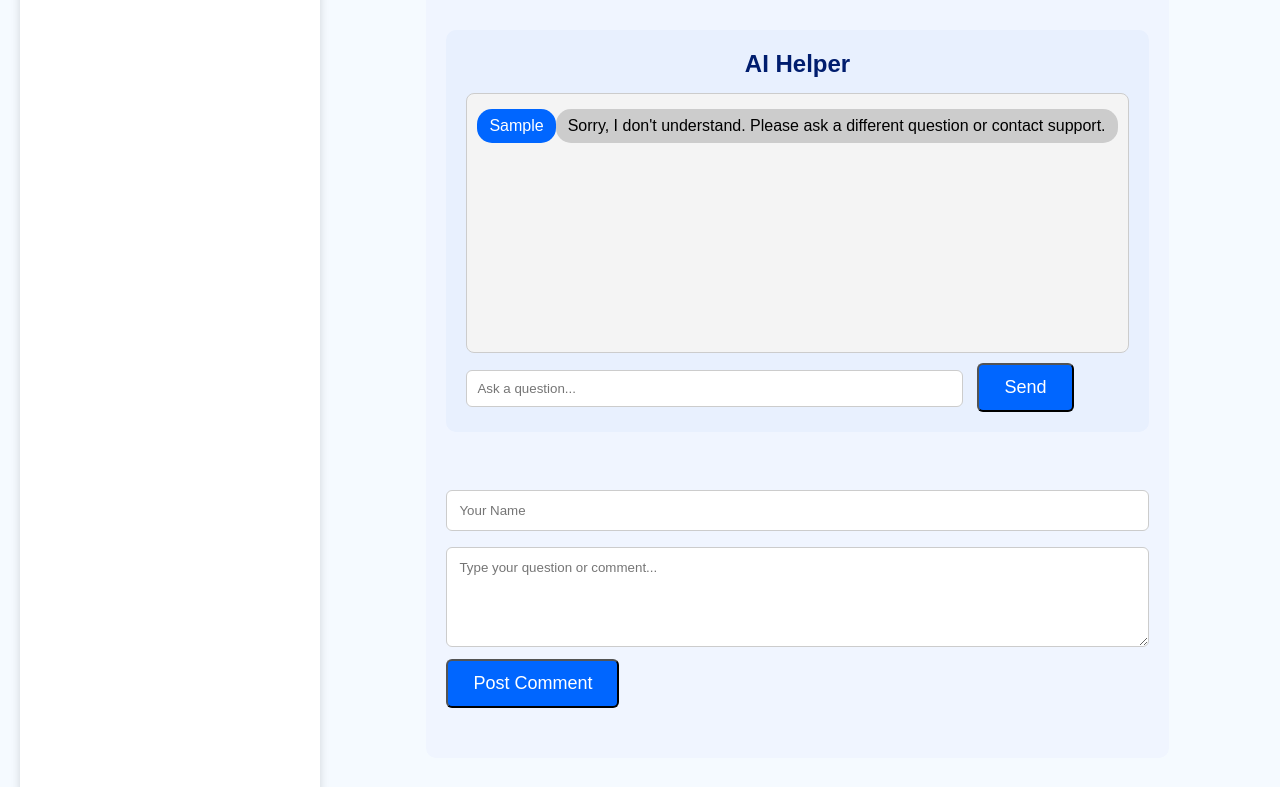
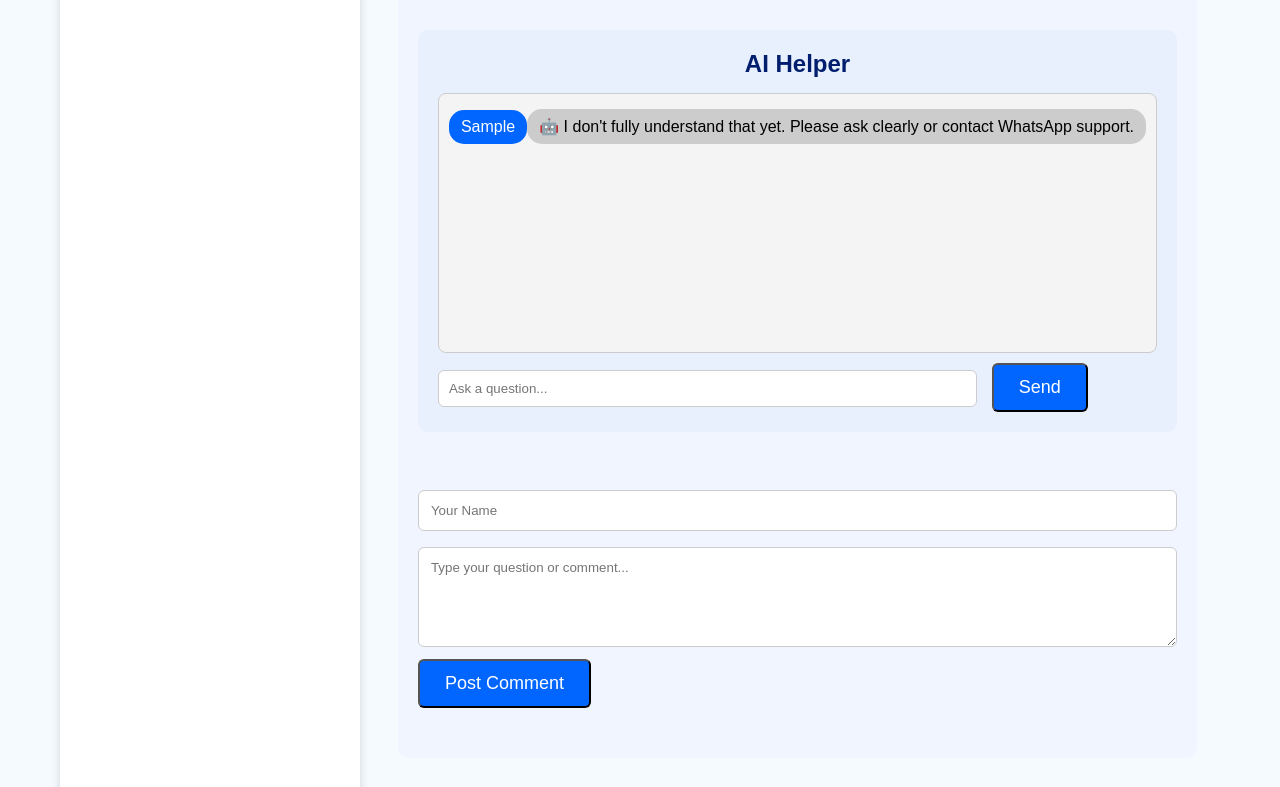
Before and after one commit to ABDUL-AHMEED/moniepoint, a plain HTML site: page dashboard.html in a window 1280 px wide. Both pictures are taken after typing "Sample" into the empty fields and a click on the button "Send". Shown: the part 497-1284 px from the top of the page. Drawn offline with Linux system fonts and the light colour scheme.

Commit message:
Update dashboard.html

```diff
--- a/dashboard.html
+++ b/dashboard.html
@@ -7,8 +7,9 @@
     <link rel="stylesheet" href="style.css">
 </head>
 <body>
-
-    <!-- DASHBOARD NAVBAR -->
+    <div class="container">
+        <!-- everything currently inside body goes here -->
+       <!-- DASHBOARD NAVBAR -->
     <header>
         <nav class="navbar">
             <h2 class="logo">Agent Dashboard</h2>
@@ -73,7 +74,7 @@
             <a href="https://wa.me/234********?text=Hello%20I%20want%20technical%20support" class="btn" target="_blank">Request</a>
         </div>
     </section>
-
+  </div>
   <script>
 const commentForm = document.getElementById('commentForm');
 const commentsList = document.getElementById('commentsList');
@@ -137,18 +138,27 @@ const sendBtn = document.getElementById('sendBtn');
 const userInput = document.getElementById('userInput');
 const chatWindow = document.getElementById('chatWindow');
 
-// Simple AI responses
 function getAIResponse(text){
     text = text.toLowerCase();
-    if(text.includes("activation")){
-        return "To activate your POS, make sure it's connected to the internet and then follow the activation steps on your device.";
-    } else if(text.includes("repair") || text.includes("issue")){
-        return "For repairs, please contact our support via WhatsApp or drop a comment below.";
-    } else if(text.includes("buy")){
-        return "You can purchase a new POS from your nearest agent or contact support for guidance.";
-    } else {
-        return "Sorry, I don't understand. Please ask a different question or contact support.";
+
+    const responses = [
+        {keywords: ["activation", "activate", "start pos"], reply: "To activate your Moniepoint POS, connect to strong network and follow the on-screen steps. If activation fails, contact your aggregator."},
+        {keywords: ["repair", "fault", "issue", "problem", "not working"], reply: "Restart the terminal and check network first. If problem continues, request repair using the Support & Repairs button."},
+        {keywords: ["chargeback", "dispute", "money not reversed", "failed transaction"], reply: "Failed or pending transactions are usually reversed within 24 hours automatically. If not, submit a DISPITE request from your Moniepoint app menu."},
+        {keywords: ["buy", "purchase", "get pos", "where can i buy"], reply: "Visit the nearest Moniepoint agent office or contact your aggregator for POS purchase."},
+        {keywords: ["charges", "fee", "how much"], reply: "Transaction charges vary. Log into your Moniepoint app and check the fee section for updated charges."},
+        {keywords: ["withdrawal", "deposit", "transfer"], reply: "Ensure strong network and sufficient balance. If transactions fail, wait for reversal or contact support."},
+        {keywords: ["support", "help"], reply: "Use the WhatsApp support button above or drop a comment below to get assistance."},
+        {keywords: ["hello", "hi"], reply: "Hello Agent! How can I assist you today?"}
+    ];
+
+    for(let item of responses){
+        if(item.keywords.some(word => text.includes(word))){
+            return item.reply;
+        }
     }
+
+    return "🤖 I don't fully understand that yet. Please ask clearly or contact WhatsApp support.";
 }
 
 // Send message
```
